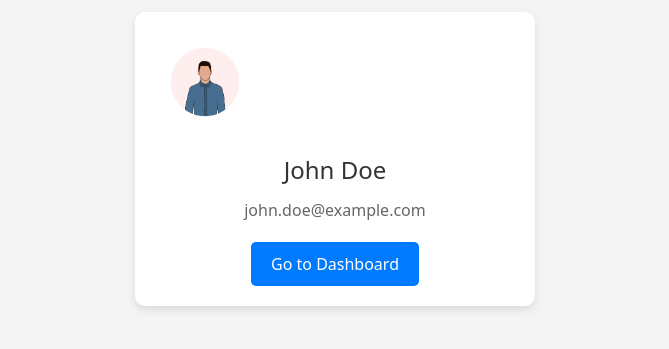
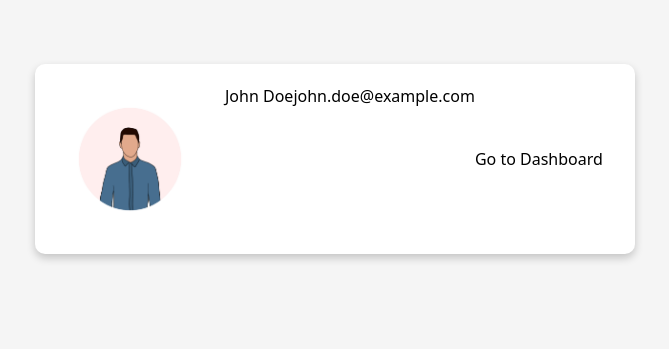
Before and after one commit to adityasingh393/Finance-Management-1, a React (Vite) app: page /profile-page in a window 1280 px wide. Shown: the part 241-590 px from the top of the page, without its empty margins (305-974 px from the left). Built offline with nearby package versions, Linux system fonts and the light colour scheme; a web font is replaced by a local one.

Commit message:
added more graphs and charts of the dashboard and fixed few bugs

```diff
--- a/src/Router/AppRouter.tsx
+++ b/src/Router/AppRouter.tsx
@@ -24,14 +24,9 @@ const AppRouter = () => (
             <Route path="/login" element={<Login/>} />
             <Route path="/dashboard" element={<Dashboard/>}/>
             <Route path='/transcation-details' element={<TransHistoryDetails />} />
-
-            {/* <Route path="/login" element={<Login />} />
-            <Route path="/register" element={<Register />} /> */}
-            {/* Add more routes as needed */}
             <Route path="/signup" element={<Register />} />
             <Route path="/profile-page" element={<ProfilePage user={user}/>}/>
            <Route path="/login" element={<Login />} />
-            <Route path="/Dashboard" element={<Dashboard />} />
             <Route path="/signup" element={<Register />} />
             <Route path="/login" element={<Login />} />
             <Route path='/income' element={<Income />} />
--- a/src/pages/Dashboard/BudgetProgress.tsx
+++ b/src/pages/Dashboard/BudgetProgress.tsx
@@ -1,4 +1,5 @@
-import React from 'react';
+import React, { useEffect, useRef } from 'react';
+import Chart from 'chart.js/auto';
 import { Budget, expenseSource } from "../../utils/interface/types";
 
 interface BudgetProgressProps {
@@ -7,20 +8,51 @@ interface BudgetProgressProps {
 }
 
 const BudgetProgress: React.FC<BudgetProgressProps> = ({ budgetDetails, expenseDetails = [] }) => {
+  const chartRefs = useRef<(HTMLCanvasElement | null)[]>([]);
+
+  useEffect(() => {
+    budgetDetails.forEach((budget, index) => {
+      if (chartRefs.current[index]) {
+        const ctx = chartRefs.current[index]?.getContext('2d');
+        if (ctx) {
+          const spent = expenseDetails.filter(expense => expense.expenseType === budget.type)
+            .reduce((total, expense) => total + parseFloat(expense.amount), 0);
+          const remaining = parseFloat(budget.amount) - spent;
+
+          new Chart(ctx, {
+            type: 'bar',
+            data: {
+              labels: ['Spent', 'Remaining'],
+              datasets: [{
+                label: budget.type,
+                data: [spent, remaining],
+                backgroundColor: ['rgba(255, 99, 132, 0.2)', 'rgba(54, 162, 235, 0.2)'],
+                borderColor: ['rgba(255, 99, 132, 1)', 'rgba(54, 162, 235, 1)'],
+                borderWidth: 1
+              }]
+            },
+            options: {
+              scales: {
+                y: {
+                  beginAtZero: true
+                }
+              }
+            }
+          });
+        }
+      }
+    });
+  }, [budgetDetails, expenseDetails]);
+
   return (
     <div className="budget-progress">
       <h2>Budget</h2>
-      {budgetDetails.map((budget, index) => {
-        const spent = expenseDetails.filter(expense => expense.expenseType === budget.type)
-          .reduce((total, expense) => total + parseFloat(expense.amount), 0);
-        const remaining = parseFloat(budget.amount) - spent;
-        return (
-          <div key={index} className="budget-item">
-            <p>{budget.type}: ${remaining} remaining</p>
-            <progress value={spent} max={budget.amount}></progress>
-          </div>
-        );
-      })}
+      {budgetDetails.map((budget, index) => (
+        <div key={index} className="budget-item">
+          <p>{budget.type}</p>
+          <canvas ref={el => chartRefs.current[index] = el}></canvas>
+        </div>
+      ))}
     </div>
   );
 };
--- a/src/pages/Dashboard/Dashboard.tsx
+++ b/src/pages/Dashboard/Dashboard.tsx
@@ -5,10 +5,10 @@ import LatestTransactions from "./LatestTransactions";
 import IncomePieChart from "./IncomePieChart";
 import ExpensePieChart from "./ExpensePieChart";
 import BudgetProgress from "./BudgetProgress";
+import TransactionChart from "./TransactionChart"; // Import TransactionChart
 import { newUser, transHistory, incomeSource, expenseSource } from "../../utils/interface/types";
 import "../../styles/Dashboard.css";
 import Loader from "../../components/common/Loader";
-import { useNavigate } from "react-router-dom";
 
 ChartJS.register(ArcElement, Tooltip, Legend);
 
@@ -16,12 +16,10 @@ const Dashboard: React.FC = () => {
   const [userData, setUserData] = useState<newUser | null>(null);
   const [latestTransactions, setLatestTransactions] = useState<transHistory[]>([]);
 
-  const navigate=useNavigate();
-
   useEffect(() => {
     const fetchUserData = async () => {
-      const data =  fetchData();
-      console.log(data,`log`)
+      const data = await fetchData();
+      console.log(data, `log`);
       if (data) {
         setUserData(data);
         setLatestTransactions(data.transDetails?.slice(-5).reverse() || []);
@@ -73,11 +71,10 @@ const Dashboard: React.FC = () => {
   };
 
   if (!userData) {
-    setTimeout(() => {
-      navigate('/login');
-    }, 3000);
-    return <Loader/>;
+    return <Loader />;
   }
+
+  const { incomeDetails = [], expenseDetails = [], budgetDetails = [], transDetails = [] } = userData;
 
   return (
     <div className="dashboard-container">
@@ -86,11 +83,11 @@ const Dashboard: React.FC = () => {
         <div className="left-section">
           <div className="piechart">
             <IncomePieChart
-              incomeDetails={userData.incomeDetails || []}
+              incomeDetails={incomeDetails}
               generatePieChartData={generatePieChartData}
             />
             <ExpensePieChart
-              expenseDetails={userData.expenseDetails || []}
+              expenseDetails={expenseDetails}
               generatePieChartData={generatePieChartData}
             />
           </div>
@@ -98,13 +95,17 @@ const Dashboard: React.FC = () => {
             <h2>Latest Transactions</h2>
             <LatestTransactions transactions={latestTransactions} />
           </div>
+          <div className="transaction-chart">
+            <h2>Transaction History</h2>
+            <TransactionChart transactions={transDetails} />
+          </div>
         </div>
         <div className="right-section">
           <div className="budget-progress">
             <h2>Budget Progress</h2>
             <BudgetProgress
-              budgetDetails={userData.budgetDetails || []}
-              expenseDetails={userData.expenseDetails || []}
+              budgetDetails={budgetDetails}
+              expenseDetails={expenseDetails}
             />
           </div>
         </div>
--- /dev/null
+++ b/src/pages/Dashboard/TransactionChart.tsx
@@ -0,0 +1,30 @@
+import React from 'react';
+import { Line } from 'react-chartjs-2';
+import { transHistory } from "../../utils/interface/types";
+
+interface TransactionChartProps {
+  transactions: transHistory[];
+}
+
+const TransactionChart: React.FC<TransactionChartProps> = ({ transactions }) => {
+  if (transactions.length === 0) {
+    return <p>No transaction history available</p>;
+  }
+
+  const data = {
+    labels: transactions.map(transaction => transaction.date),
+    datasets: [
+      {
+        label: 'Transaction Amount',
+        data: transactions.map(transaction => parseFloat(transaction.amount)),
+        fill: false,
+        backgroundColor: 'rgba(75, 192, 192, 0.2)',
+        borderColor: 'rgba(75, 192, 192, 1)',
+      },
+    ],
+  };
+
+  return <Line data={data} />;
+};
+
+export default TransactionChart;
--- a/src/styles/ProfilePage.css
+++ b/src/styles/ProfilePage.css
@@ -2,72 +2,67 @@
   display: flex;
   justify-content: center;
   align-items: center;
-    height: 100vh;
-    background-color: #f4f4f4;
+  min-height: 100vh;
+  background-color: #f5f5f5;
 }
 
 .profile-card {
-    background: #ffffff;
+  display: flex;
+  flex-direction: row;
+  background-color: #fff;
   padding: 20px;
   border-radius: 10px;
-    box-shadow: 0 4px 8px rgba(0, 0, 0, 0.1);
-    text-align: center;
-    max-width: 400px;
+  box-shadow: 0 4px 8px rgba(0, 0, 0, 0.2);
+  max-width: 600px;
   width: 100%;
 }
 
 .profile-picture {
-    width: 100px;
-    height: 100px;
+  flex: 1;
+  max-width: 150px;
+  max-height: 150px;
   border-radius: 50%;
   object-fit: cover;
-    margin-bottom: 20px;
+  margin-right: 20px;
 }
 
-  .profile-card h2 {
-    margin: 0 0 10px;
+.profile-info {
+  flex: 2;
+  display: flex;
+  flex-direction: column;
+  justify-content: center;
+}
+
+.profile-info h2 {
+  margin: 0;
   font-size: 24px;
   color: #333;
 }
 
-  .profile-card p {
-    margin: 0 0 20px;
+.profile-info p {
+  margin: 5px 0;
+  font-size: 18px;
   color: #666;
 }
 
-  .profile-card button {
+.profile-info .budget {
+  margin-top: 10px;
+  font-size: 16px;
+  color: #888;
+}
+
+.profile-info button {
+  margin-top: 20px;
+  padding: 10px 15px;
+  font-size: 16px;
+  color: #fff;
   background-color: #007bff;
-    color: #fff;
   border: none;
-    padding: 10px 20px;
   border-radius: 5px;
   cursor: pointer;
-    font-size: 16px;
+  transition: background-color 0.3s ease;
 }
 
-  .profile-card button:hover {
+.profile-info button:hover {
   background-color: #0056b3;
 }
-
-  @media (max-width: 768px) {
-    .profile-card {
-      padding: 15px;
-    }
-
-    .profile-picture {
-      width: 80px;
-      height: 80px;
-    }
-
-    .profile-card h2 {
-      font-size: 20px;
-    }
-
-    .profile-card p {
-      font-size: 14px;
-    }
-
-    .profile-card button {
-      font-size: 14px;
-    }
-  }
```
Lines whose indentation alone changed are shown as unchanged.
